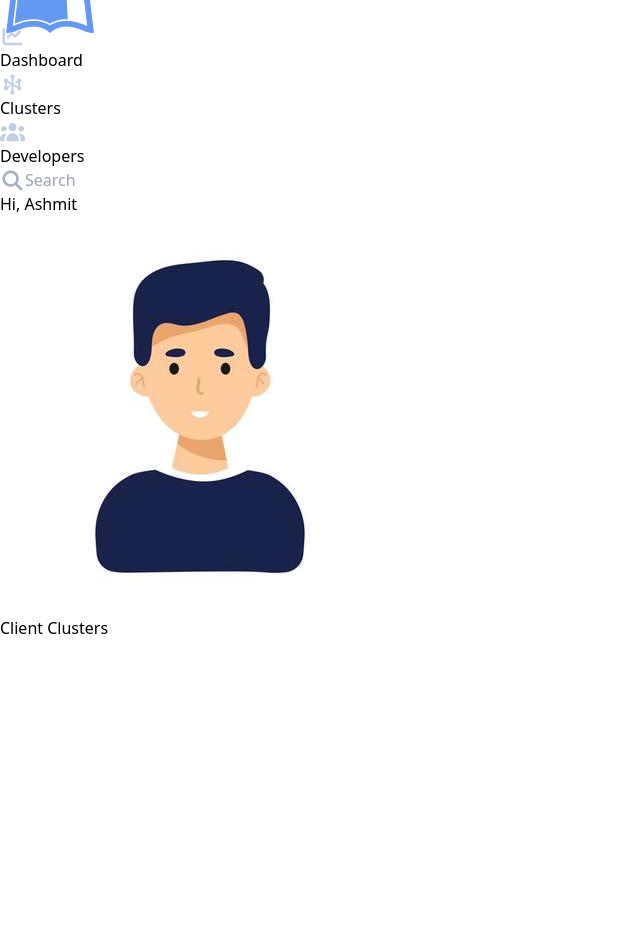
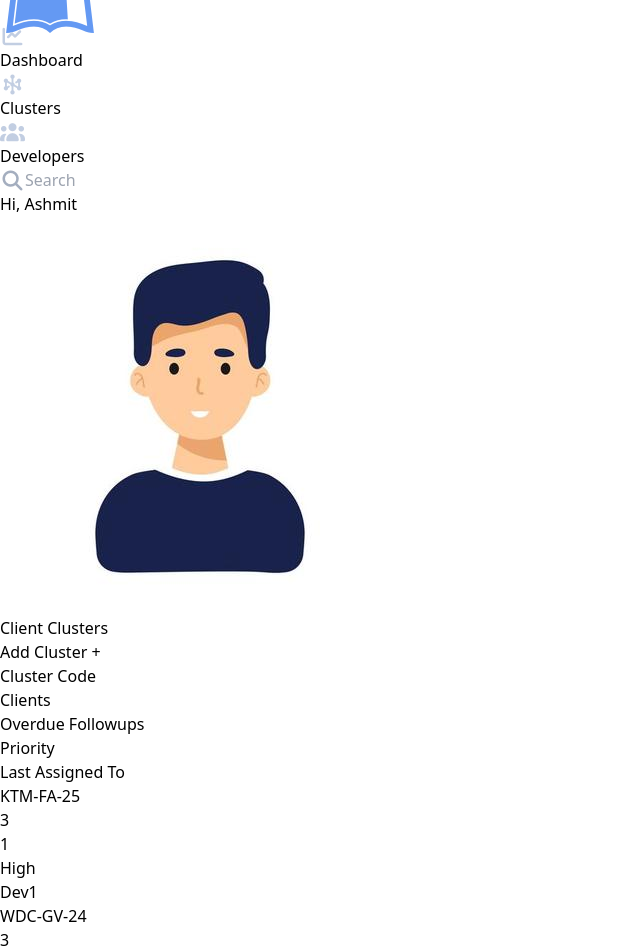
Before and after one commit to Ashmit990/DevClient-CRM, a React (Vite) app: page / in a window 1280 px wide. Shown: the top 952 px of the page, without its empty margins (0-640 px from the left). Before the commit the page ends 800 px from the top, so only its background shows below. Built offline with nearby package versions, Linux system fonts and the light colour scheme.

Commit message:
Displayed Clusters Dyanmically through JSON format

```diff
--- a/src/components/clusters/ClustersRows.jsx
+++ b/src/components/clusters/ClustersRows.jsx
@@ -1,7 +1,13 @@
 import React from 'react'
 
-export const ClustersRows = () => {
+export const ClustersRows = ({ val1, val2, val3, val4, val5 }) => {
   return (
-    <div>ClustersRows</div>
+    <div className="grid grid-cols-5 bg-white text-[#9EAABE] py-4 px-6 mt-[10px] rounded-lg font-medium">
+      <p>{val1}</p>
+      <p>{val2}</p>
+      <p>{val3}</p>
+      <p>{val4}</p>
+      <p>{val5}</p>
+    </div>
   )
 }
--- a/src/components/clusters/ClustersTable.jsx
+++ b/src/components/clusters/ClustersTable.jsx
@@ -1,7 +1,24 @@
 import React from 'react'
+import { ClustersTableHeader } from './ClustersTableHeader'
+import { ClustersRows } from './ClustersRows'
+import { clustersData } from '../../data/clustersData'
 
 export const ClustersTable = () => {
   return (
-    <div>ClustersTable</div>
+    <>
+        <div className='w-[100%] h-[50px]  mt-[27px] '>
+              <ClustersTableHeader/>
+    </div>
+
+        <div className='w-[100%] h-[50px]  mt-[10px] '>
+
+          {clustersData.map((elem,key)=>(
+             <ClustersRows key={key} val1={elem.clusterCode} val2={elem.clients} val3={elem.overdueFollowups} val4={elem.priority} val5={elem.lastAssignedTo}/>
+          ))}
+
+
+    </div>
+    </>
+
   )
 }
--- a/src/components/clusters/ClustersTableHeader.jsx
+++ b/src/components/clusters/ClustersTableHeader.jsx
@@ -2,6 +2,12 @@ import React from 'react'
 
 export const ClustersTableHeader = () => {
   return (
-    <div>ClustersTableHeader</div>
+    <div className="grid grid-cols-5 bg-[#E7EDFB] text-[#8AB0F7] font-bold py-3 px-6 rounded-t-lg">
+      <p>Cluster Code</p>
+      <p>Clients</p>
+      <p>Overdue Followups</p>
+      <p>Priority</p>
+      <p>Last Assigned To</p>
+    </div>
   )
 }
--- /dev/null
+++ b/src/components/ui/Button.jsx
@@ -0,0 +1,9 @@
+import React from 'react'
+
+export const Button = ({label,logo}) => {
+  return (
+    <>
+    <button className='bg-[#6DA2F9] text-white w-[190px] h-[50px] rounded-lg flex justify-center items-center font-bold'>{label} <span className='text-[30px] text-center mb-[6px] ml-[7px]'>{logo}</span></button>
+    </>
+  )
+}
--- a/src/layouts/DashboardLayout.jsx
+++ b/src/layouts/DashboardLayout.jsx
@@ -3,6 +3,9 @@ import { Sidebar } from '../components/sidebar/Sidebar'
 import { Topbar } from '../components/navbar/Topbar'
 import { ClustersRows } from '../components/clusters/ClustersRows'
 import { ClustersHeader } from '../components/clusters/ClustersHeader'
+import { Button } from '../components/ui/Button'
+import { ClustersTableHeader } from '../components/clusters/ClustersTableHeader'
+import { ClustersTable } from '../components/clusters/ClustersTable'
 
 const DashboardLayout = () => {
   return (
@@ -18,8 +21,16 @@ const DashboardLayout = () => {
       </div>
 
 
-      <div className="ml-[253px] mt-[130px] p-5 pl-[28px] bg-[#F8F9FC] h-[700px] w-[85%] rounded-lg">
-        <ClustersHeader/>
+      <div className="ml-[253px] mt-[130px] p-5 pl-[28px] bg-[#F8F9FC] h-[700px] w-[85%] fixed rounded-lg">
+        <div className='flex justify-between items-center w-full pr-[75px]'>
+          <ClustersHeader/>
+          <Button label='Add Cluster' logo='+'/>
+        </div>
+
+        <div className='w-[93.5%] h-[50px]  mt-[27px]'>
+          <ClustersTable/>
+        </div>
+
       </div>
 
     </>
```
